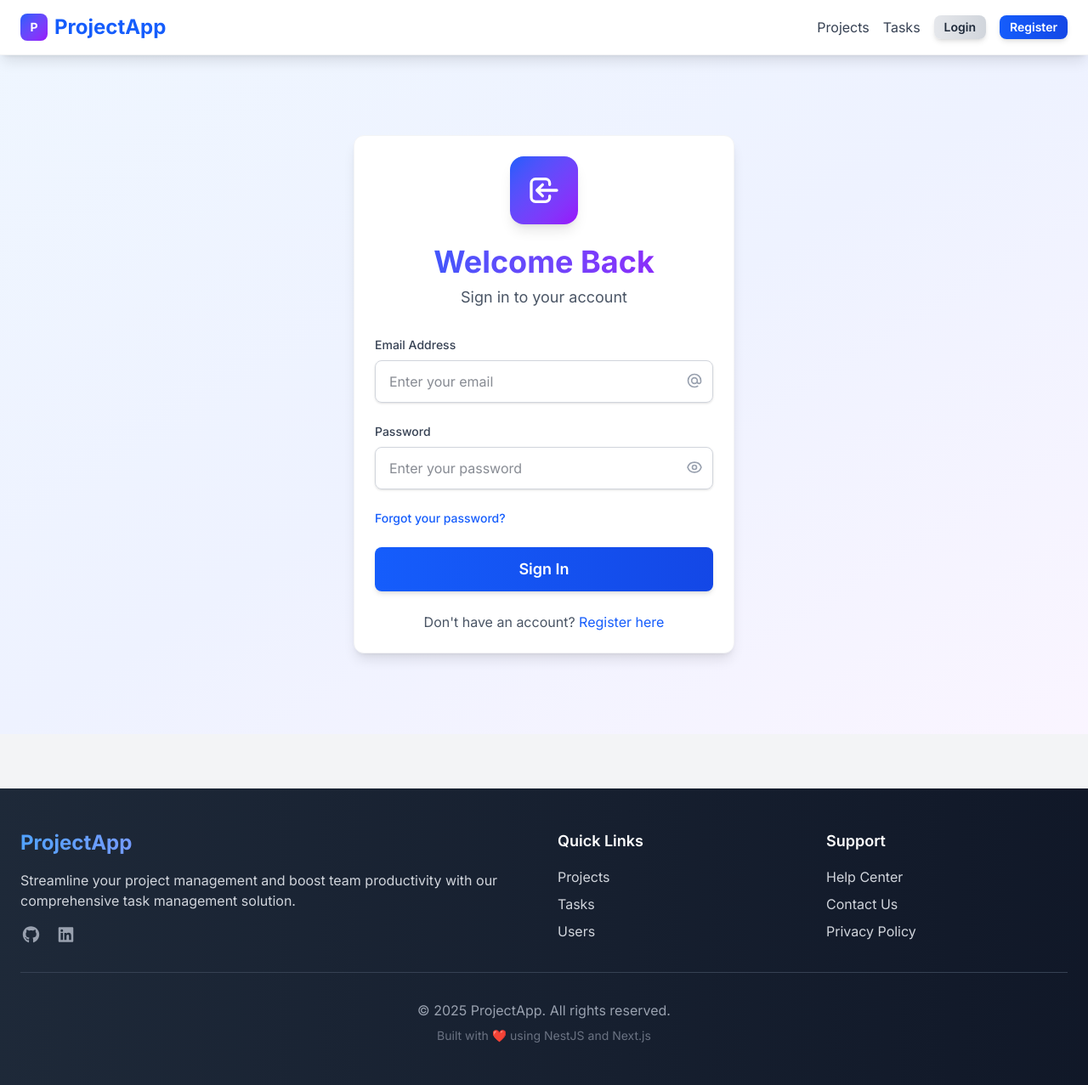
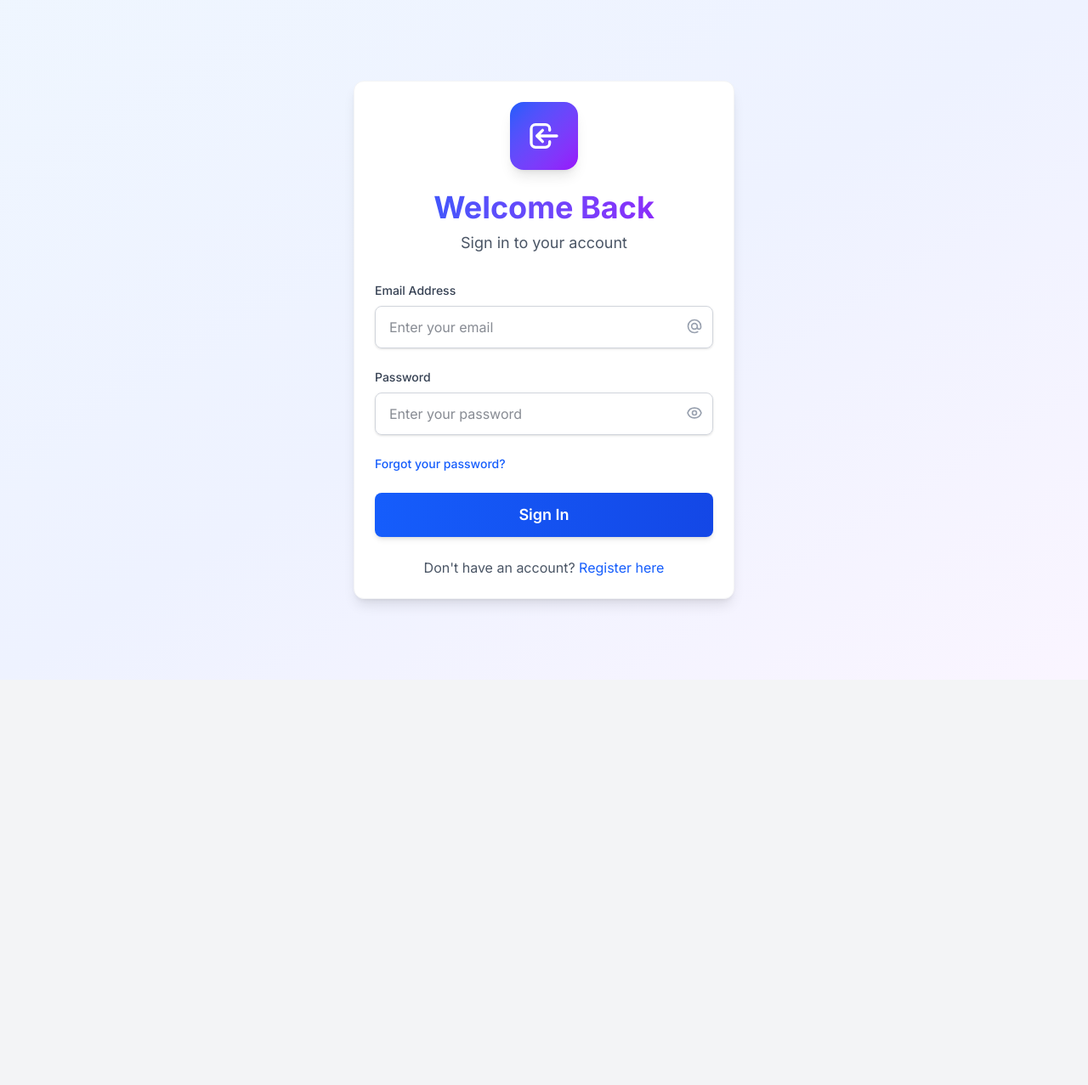
Before and after one commit to AshishZiniya/ProjectApp, a Next.js app: page /auth/login in a window 1280 px wide. Shown: the whole page at 85% size. After the commit the page ends 800 px from the top, so only its background shows below. Built offline with nearby package versions, Linux system fonts and the light colour scheme; no server answers.

Commit message:
Design Improvement

```diff
--- a/src/app/layout.tsx
+++ b/src/app/layout.tsx
@@ -1,4 +1,5 @@
 // app/layout.tsx
+"use client";
 import type { Metadata } from "next";
 import { Inter } from "next/font/google";
 import "./globals.css";
@@ -8,6 +9,7 @@ import Toaster from "@/components/ui/Toaster";
 import TopLoader from "@/components/ui/TopLoader";
 import ErrorBoundary from "@/components/ErrorBoundary";
 import { Suspense } from "react";
+import { usePathname } from "next/navigation";
 
 const inter = Inter({ subsets: ["latin"] });
 
@@ -22,16 +24,19 @@ export default function RootLayout({
 }: Readonly<{
   children: React.ReactNode;
 }>) {
+  const pathname = usePathname();
+  const isAuthPage = pathname.startsWith('/auth');
+
   return (
     <html lang="en">
       <body className={inter.className}>
         <ErrorBoundary>
           <TopLoader />
-          <Navbar />
+          {!isAuthPage && <Navbar />}
           <Suspense fallback={<TopLoader />}>
-            <main className="flex-grow mt-16">{children}</main>
+            <main className={`flex-grow ${!isAuthPage ? 'mt-16' : ''}`}>{children}</main>
           </Suspense>
-          <Footer />
+          {!isAuthPage && <Footer />}
           <Toaster />
         </ErrorBoundary>
       </body>
```
